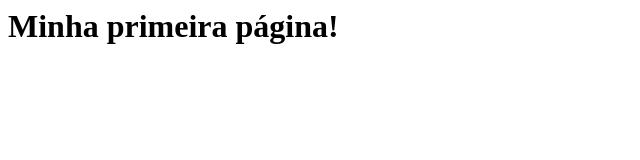
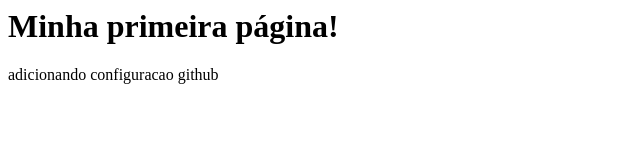
Before and after one commit to cris-barcellos/PROJETO-TESTE, a plain HTML site: page index.html in a window 1280 px wide. Shown: the whole page, without its empty margins (0-640 px from the left). Drawn offline with Linux system fonts and the light colour scheme.

```diff
--- a/index.html
+++ b/index.html
@@ -7,3 +7,4 @@
             <h1>Minha primeira página!</h1>
         </body>
 </html>
+adicionando configuracao github
```
